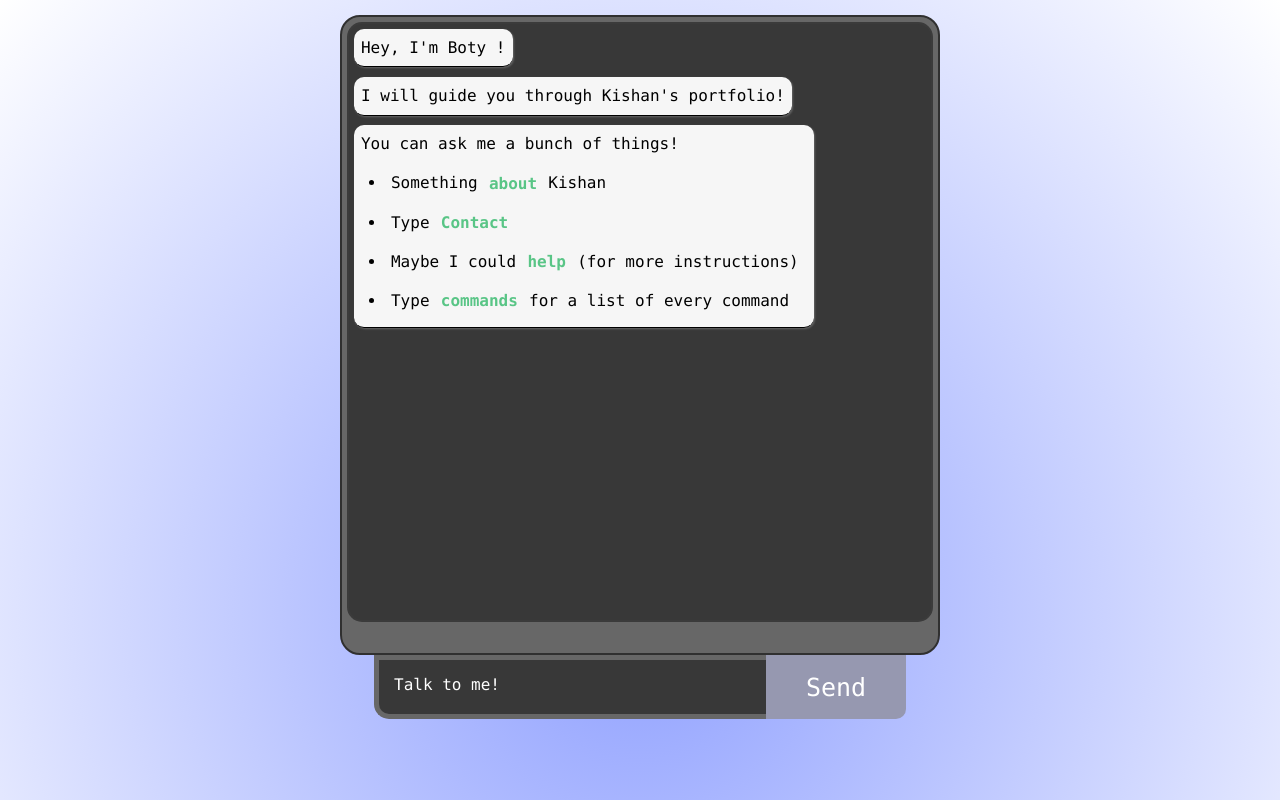
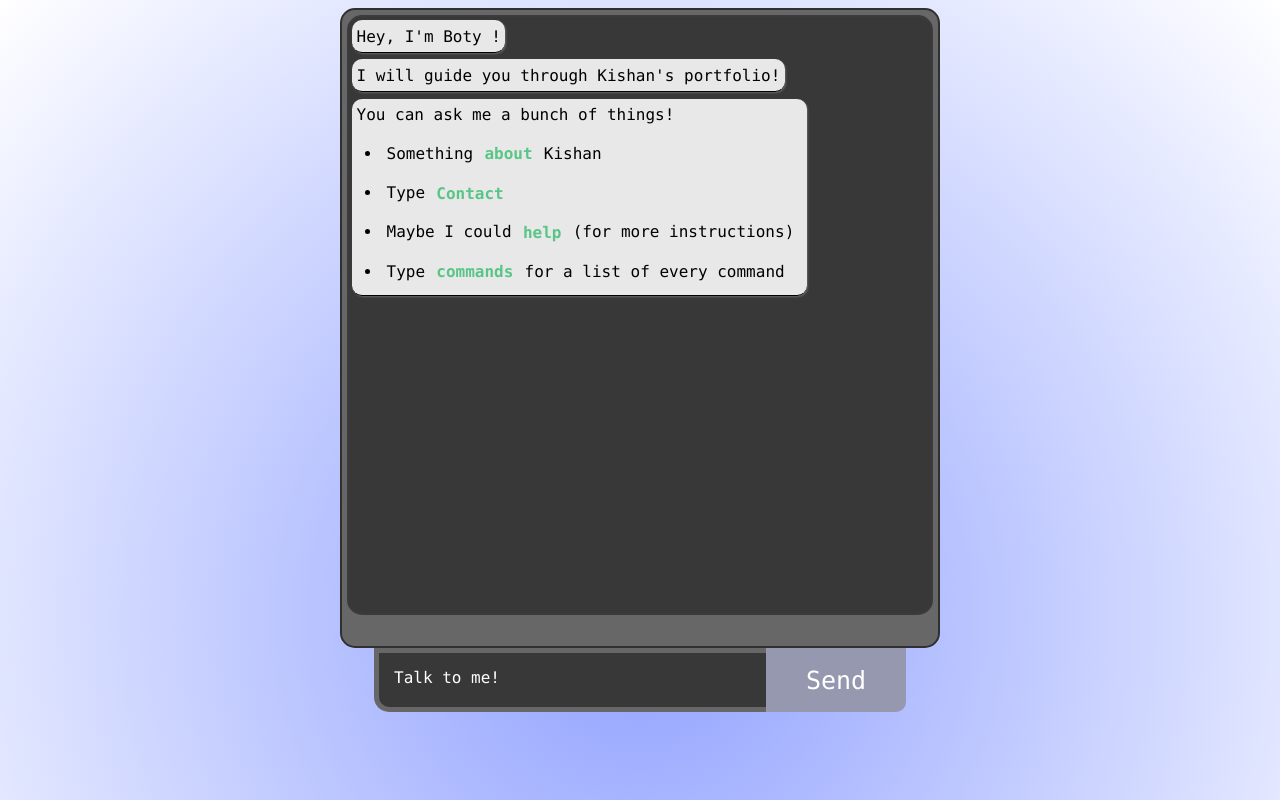
Before and after one commit to kishxnpatel/chatbot-py, a plain HTML site: page index.html in a window 1280 px wide. Drawn offline with Linux system fonts and the light colour scheme.

Commit message:
Update index.css

```diff
--- a/index.css
+++ b/index.css
@@ -1,3 +1,5 @@
+@import url("https://fonts.googleapis.com/css?family=Montserrat|Roboto");
+
 html,
 body,
 div,
@@ -143,7 +145,7 @@ body {
     font-weight: 500;
     font-size: 16px;
     font-size: 1em;
-    padding: 15px;
+    padding: 8px;
     -moz-osx-font-smoothing: grayscale;
     -webkit-font-smoothing: antialiased;
     line-height: 1.45;
@@ -162,7 +164,7 @@ body {
     margin: 0 auto;
     padding: 5px;
     padding-bottom: 0;
-    border-radius: 20px;
+    border-radius: 15px;
     border: 2px solid rgb(48, 48, 48);
 }
 
@@ -184,17 +186,16 @@ body {
 
 .chatlist .userInput,
 .chatlist .bot__output {
-    padding: 0.45em;
-    margin: 0.3em;
+    padding: 0.27em;
+    margin: 0.2em;
     max-width: 100%;
-    background-color: #f6f6f6;
+    background-color: #e8e8e8;
     border-radius: 10px;
     border-bottom: 1px solid #000;
 }
 
 .chatlist .userInput {
     text-transform: capitalize;
-    box-shadow: 3px 3px 6px #666;
     opacity: 0;
     animation-name: animateBubble;
     animation-duration: 400ms;
@@ -275,7 +276,7 @@ body {
 #chatform {
     display: flex;
     justify-content: center;
-    width: 80%;
+    width: 100%;
     max-width: 35em;
     margin: 0 auto;
     font-size: 1em;
@@ -348,6 +349,7 @@ input[type=submit] {
 input[type=submit]:hover {
     background-color: #898cb0;
     color: #fff;
+    border: 3px solid #60638c;
 }
 
 .input__nested-list {
```
